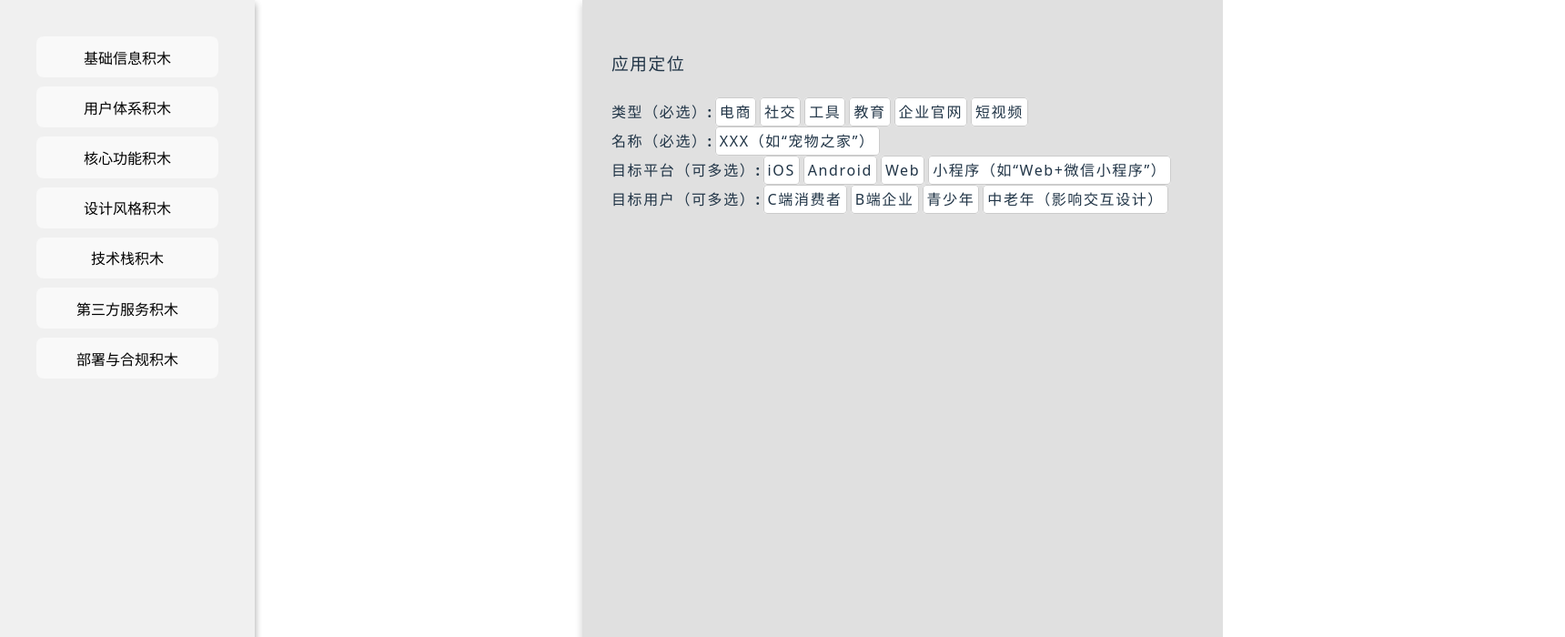
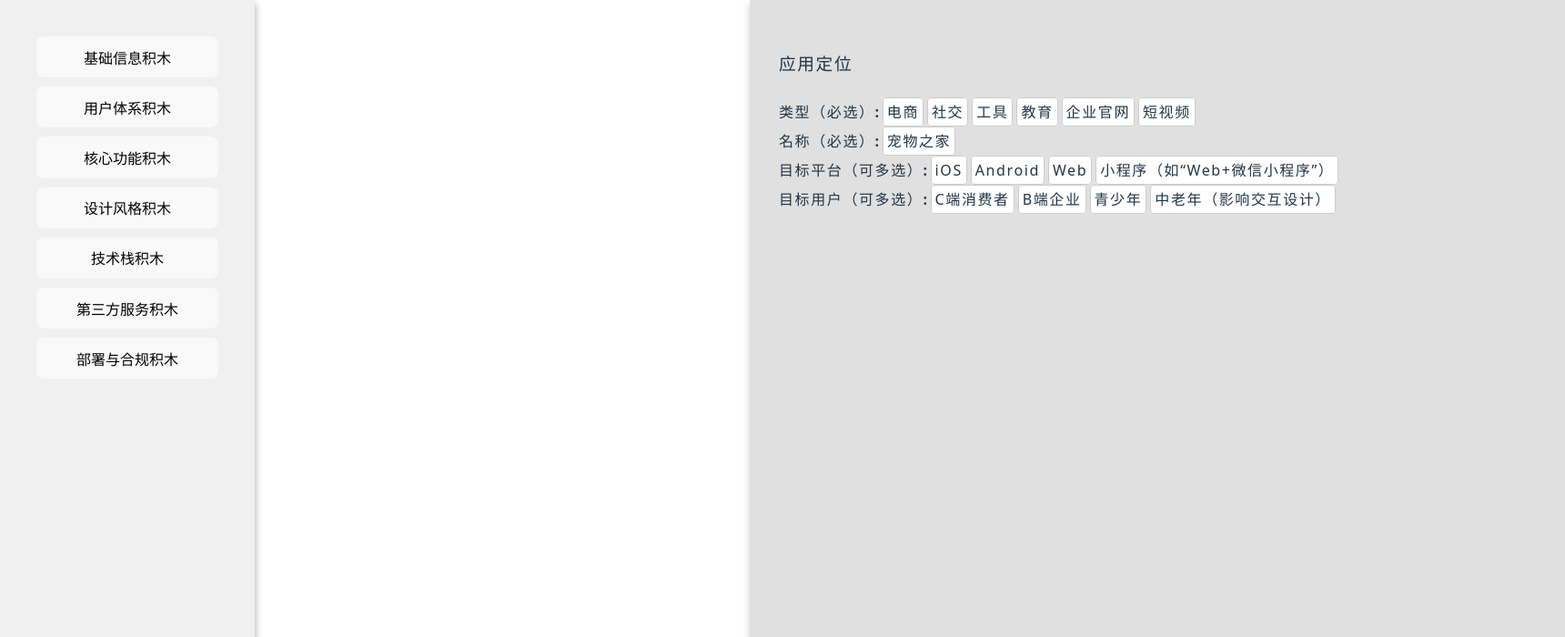
Before and after one commit to MrSong9957/ai_coding_blocks, a React (Vite) app: page / in a window 1280 px wide. Shown: the top 700 px of the page at 91% size, 1720 px wide, since content can reach past the window. Built offline with nearby package versions, Linux system fonts and the light colour scheme.

Commit message:
修正布局问题

```diff
--- a/src/App.css
+++ b/src/App.css
@@ -69,28 +69,37 @@
 }
 
 /* 设置购物篮容器的样式，调整左侧外边距，设置宽度、高度、背景颜色和阴影 */
-.basket-container { /* 定义购物篮容器的样式 */
-  margin-left: 0; /* 继续缩小左侧容器和中间容器的间距，直至空白几乎不可见 */
-  margin-top: 0; /* 设置顶部外边距为0 */
-  padding-top: 0; /* 设置顶部内边距为0 */
-  width: 50vw; /* 计算购物篮容器的宽度 */
-  height: 100vh; /* 设置购物篮容器的高度为视口高度 */
-  padding: 0; /* 设置内边距为0 */
-  background-color: transparent; /* 设置购物篮容器的背景颜色为透明 */
-  box-shadow: 0 4px 8px 0 rgba(0, 0, 0, 0.2); /* 为购物篮容器添加阴影效果 */
+.basket-container {
+  margin-left: 280px;
+  margin-top: 0;
+  padding-top: 0;
+  width: 60vh;
+  height: 100vh;
+  padding: 2em;
+  background-color: transparent;
+  box-shadow: 0 4px 8px 0 rgba(0, 0, 0, 0.2);
+  text-align: left;
+  word-wrap: break-word;
+  white-space: normal;
+  font-family: system-ui, Avenir, Helvetica, Arial, sans-serif;
+  line-height: 1.6;
+  letter-spacing: 0.05em;
+  color: #333;
 }
 
 /* 设置参数容器的样式，设置宽度、高度、背景颜色和阴影 */
 .params-container {
+  margin-left: 0; /* 移除左侧外边距 */
   margin-top: 0;
   padding-top: 0;
-  width: 50vw;
+  /* 调整宽度，使用 calc 函数计算剩余宽度的一半 */
+  width: 104vh;
   height: 100vh;
-  padding: 2em; /* 添加内边距 */
-  font-family: system-ui, Avenir, Helvetica, Arial, sans-serif; /* 设置字体 */
-  line-height: 2.0; /* 增加行高 */
-  letter-spacing: 0.1em; /* 增加字间距 */
-  text-align: left; /* 设置文字左对齐 */
+  padding: 2em;
+  font-family: system-ui, Avenir, Helvetica, Arial, sans-serif;
+  line-height: 2.0;
+  letter-spacing: 0.1em;
+  text-align: left;
   background-color: #e0e0e0;
   box-shadow: 0 4px 8px 0 rgba(0, 0, 0, 0.2);
 }
--- a/src/data.json
+++ b/src/data.json
@@ -2,7 +2,7 @@
   "基础信息积木": {
     "应用定位": {
       "类型（必选）": "电商/社交/工具/教育/企业官网/短视频",
-      "名称（必选）": "XXX（如“宠物之家”）",
+      "名称（必选）": "宠物之家",
       "目标平台（可多选）": "iOS/Android/Web/小程序（如“Web+微信小程序”）",
       "目标用户（可多选）": "C端消费者/B端企业/青少年/中老年（影响交互设计）"
     }
```
